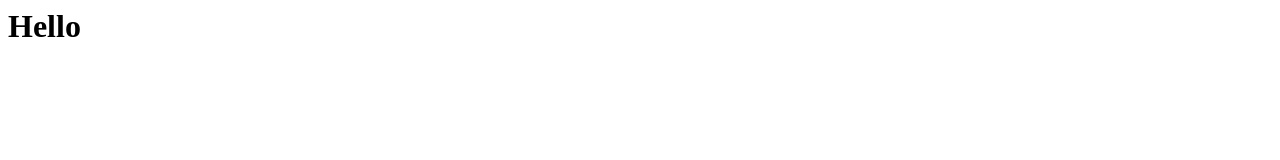
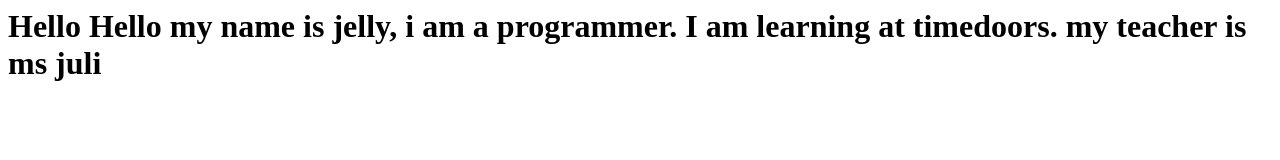
Before and after one commit to JulianiPutri/praktik-vercel, a plain HTML site: page index.html in a window 1280 px wide. Drawn offline with Linux system fonts and the light colour scheme.

Commit message:
menambahkan text

```diff
--- a/index.html
+++ b/index.html
@@ -1 +1,4 @@
-<h1>Hello</h1>
+<h1>
+    Hello Hello my name is jelly, i am a programmer.
+    I am learning at timedoors. my teacher is ms juli
+</h1>
```
